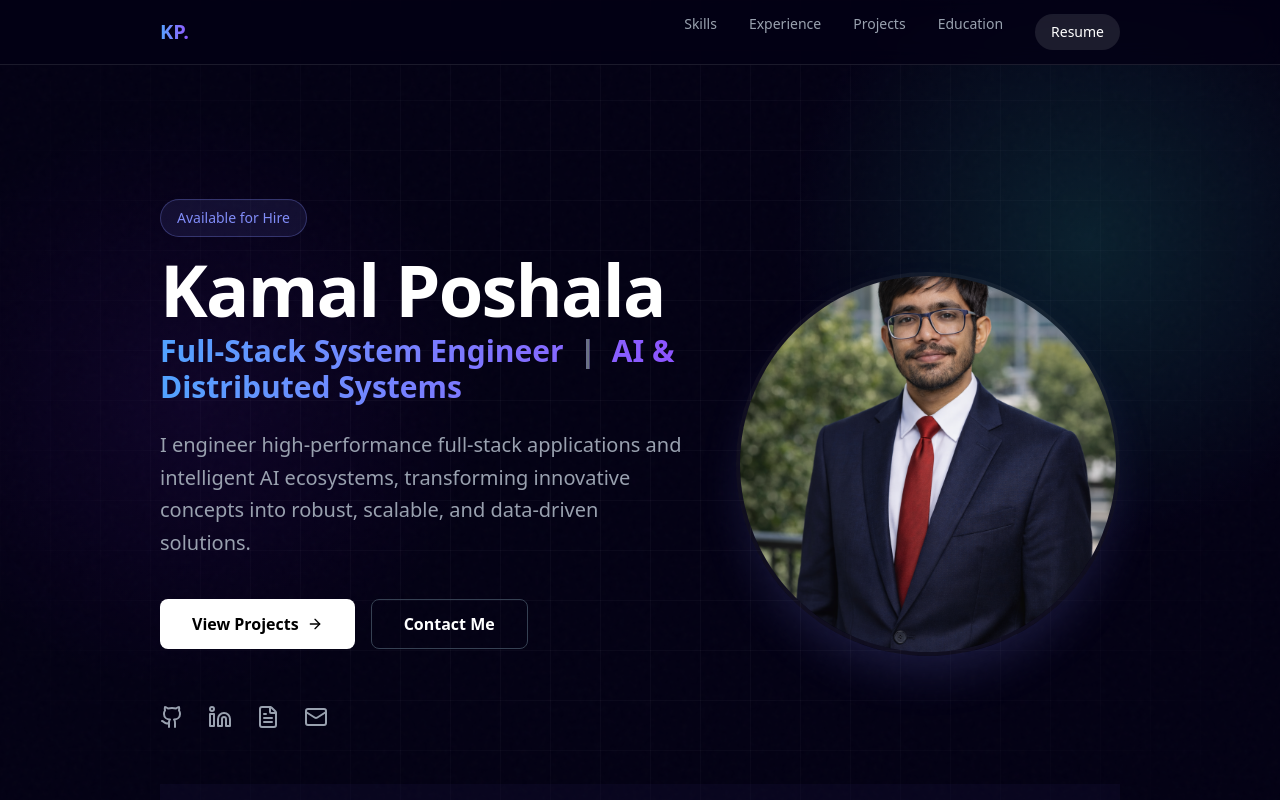
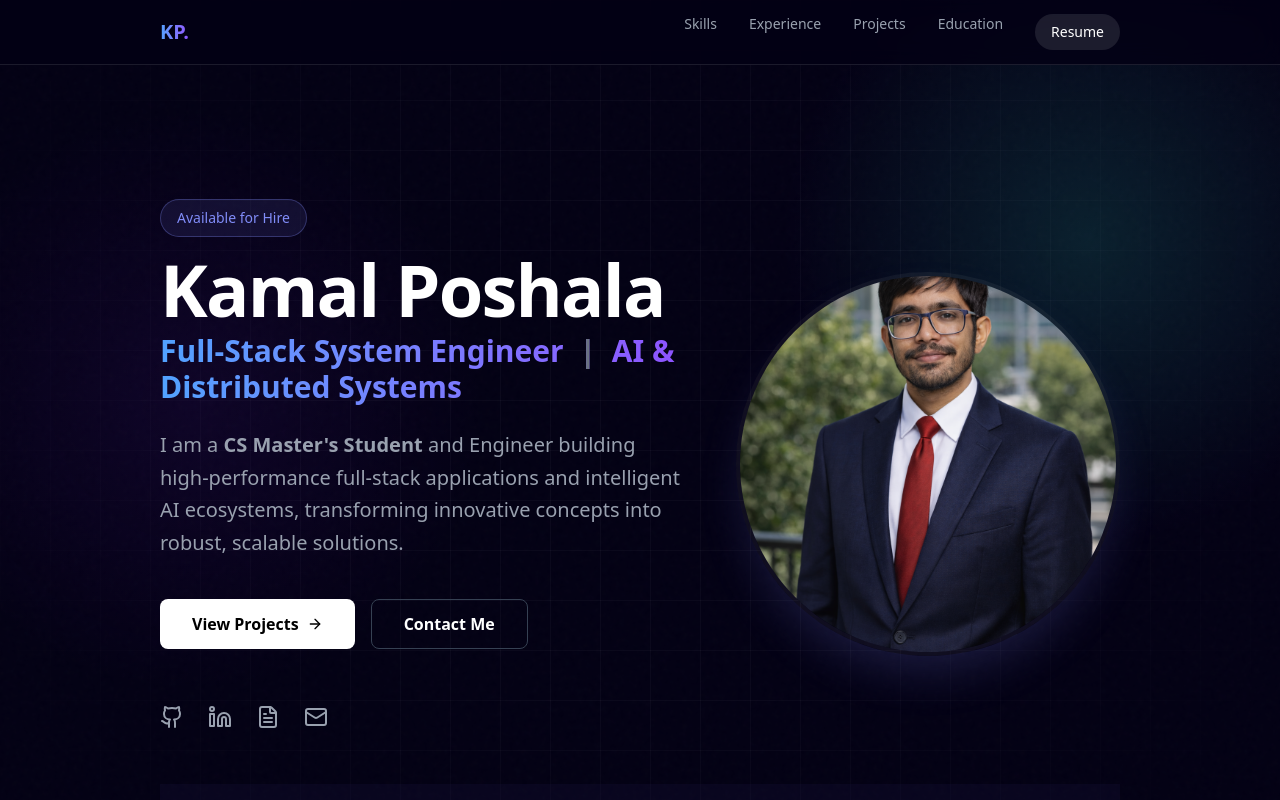
Before and after one commit to Kamal-Poshala/portfolio, a Next.js app: page / in a window 1280 px wide. Shown: the top 800 px of the page. Built offline with nearby package versions, Linux system fonts and the light colour scheme.

Commit message:
content: Update bio to mention CS Master's Student status

```diff
--- a/src/components/Hero.tsx
+++ b/src/components/Hero.tsx
@@ -28,7 +28,7 @@ export default function Hero() {
                     </h2>
 
                     <p className="text-xl text-gray-400 leading-relaxed max-w-2xl">
-                        I engineer high-performance full-stack applications and intelligent AI ecosystems, transforming innovative concepts into robust, scalable, and data-driven solutions.
+                        I am a <strong>CS Master's Student</strong> and Engineer building high-performance full-stack applications and intelligent AI ecosystems, transforming innovative concepts into robust, scalable solutions.
                     </p>
 
                     <div className="flex flex-wrap gap-4 pt-4">
```
